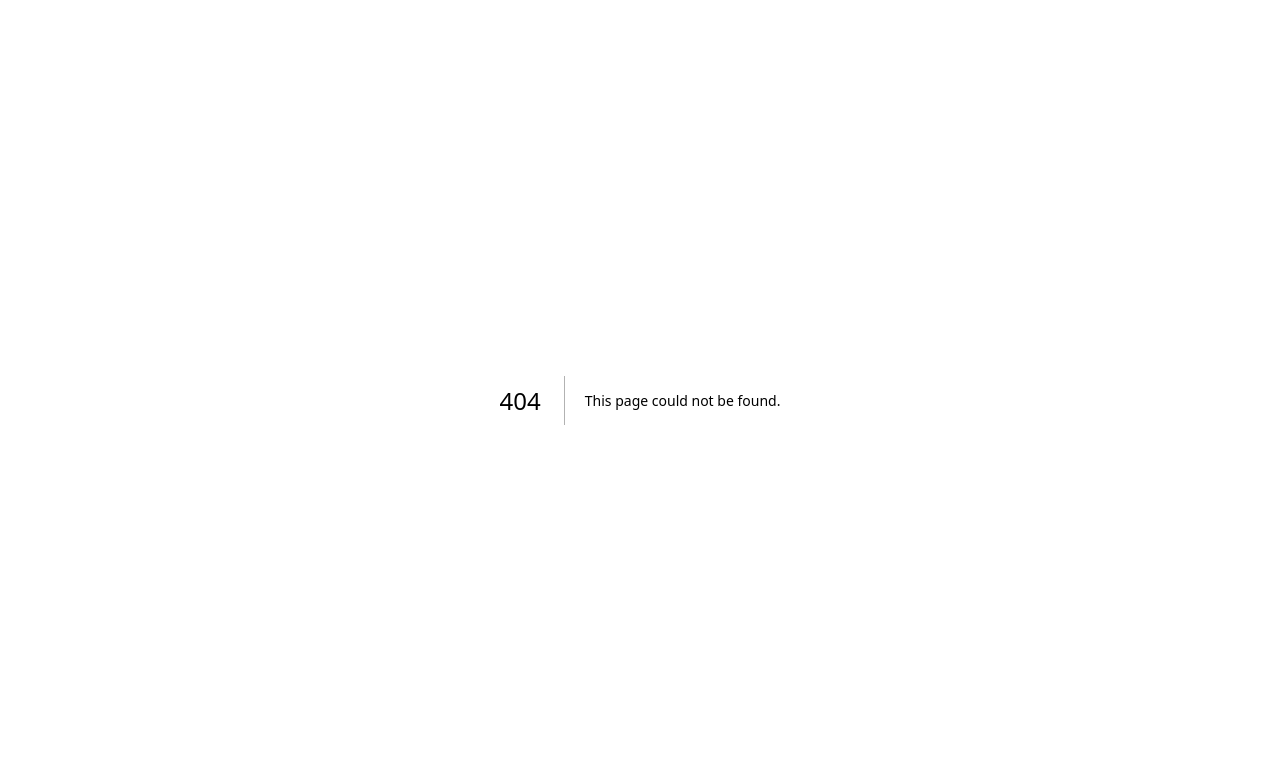
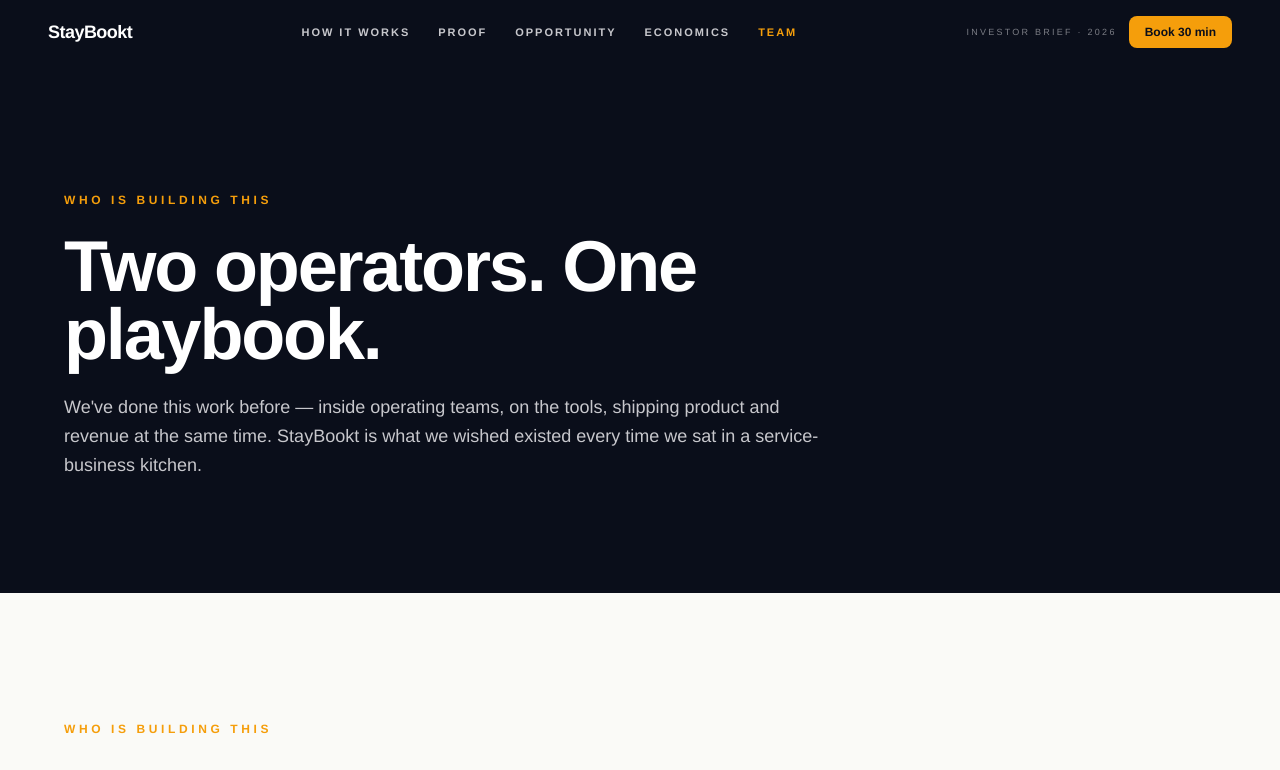
Before and after one commit to staybookt/staybookt-investor, a Next.js app: page /team in a window 1280 px wide. Before the commit this address had no page. Shown: the top 770 px of the page. Built offline with nearby package versions, Linux system fonts and the light colour scheme.

Commit message:
Add files via upload

```diff
--- /dev/null
+++ b/app/team/page.tsx
@@ -0,0 +1,35 @@
+import { Team, AskV2 } from '@/components/ExtendedSections';
+import { TopNav } from '@/components/TopNav';
+import { SiteFooter } from '@/components/HomeTeasers';
+
+export const metadata = { title: 'Team — StayBookt' };
+
+export default function TeamPage() {
+  return (
+    <main id="top" className="relative">
+      <TopNav active="team" />
+      <div className="pt-20">
+        <PageHeader
+          eyebrow="Who is building this"
+          title="Two operators. One playbook."
+          sub="We've done this work before — inside operating teams, on the tools, shipping product and revenue at the same time. StayBookt is what we wished existed every time we sat in a service-business kitchen."
+        />
+        <Team />
+        <AskV2 />
+      </div>
+      <SiteFooter />
+    </main>
+  );
+}
+
+function PageHeader({ eyebrow, title, sub }: { eyebrow: string; title: string; sub: string }) {
+  return (
+    <section className="bg-ink text-white py-20 sm:py-28 px-8 sm:px-16">
+      <div className="max-w-7xl mx-auto">
+        <p className="text-xs tracking-[0.3em] text-elec font-semibold uppercase mb-6">{eyebrow}</p>
+        <h1 className="font-display text-5xl sm:text-7xl tracking-[-0.04em] leading-[0.95] mb-6 max-w-4xl">{title}</h1>
+        <p className="text-platinum-soft text-base sm:text-lg leading-relaxed max-w-3xl">{sub}</p>
+      </div>
+    </section>
+  );
+}
```
